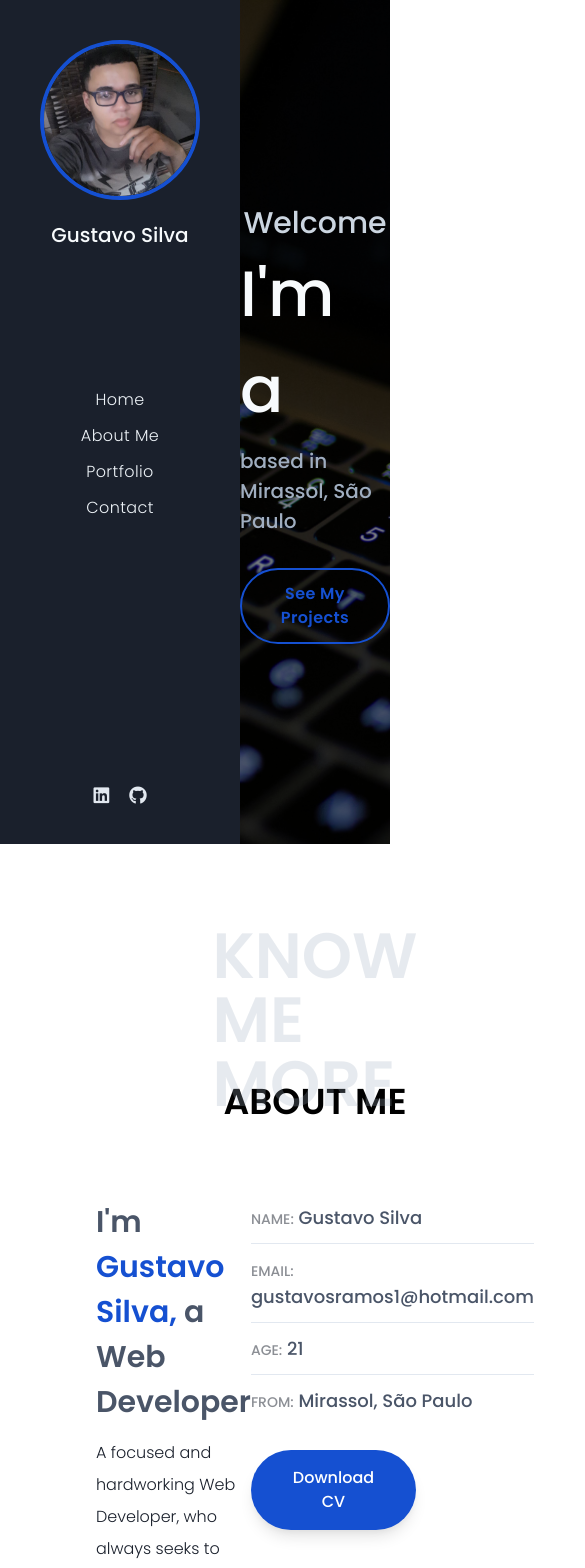
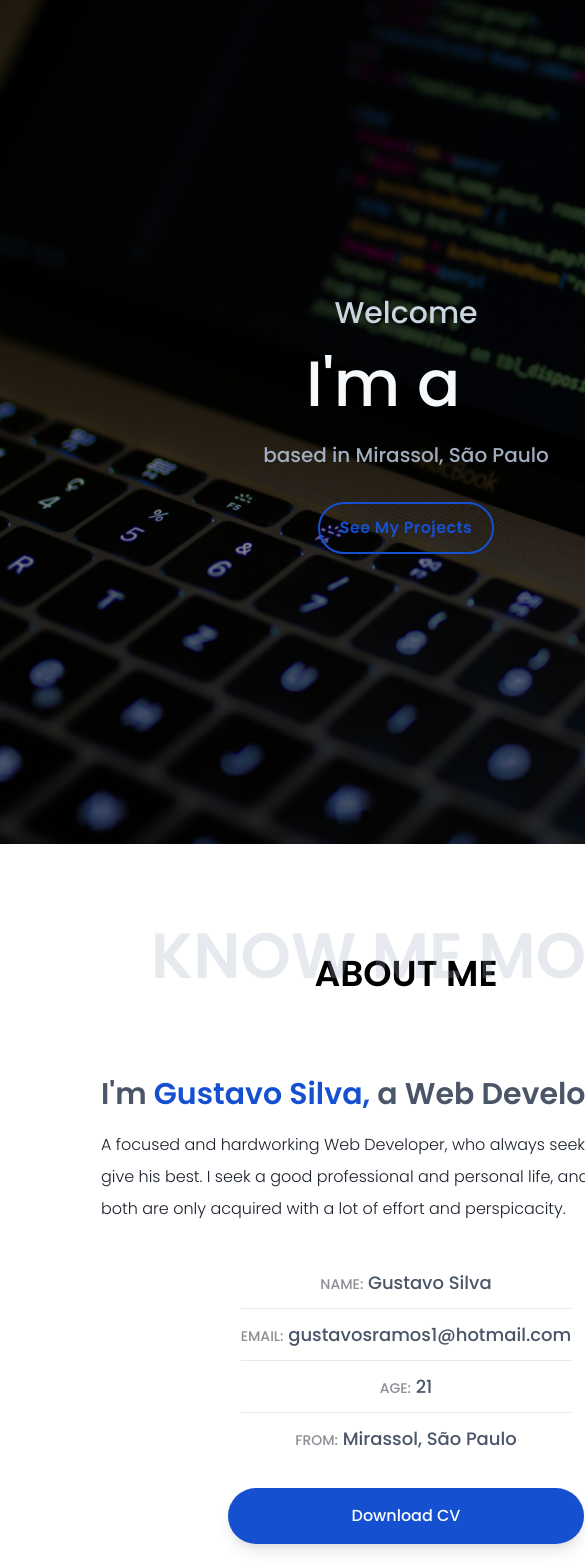
Before and after one commit to GustavoSilvaRamos/portfolio, a Next.js app: page / in a window 390 px wide. Shown: the top 1568 px of the page, 585 px wide, since content can reach past the window. Built offline with nearby package versions, Linux system fonts and the light colour scheme.

Commit message:
Added mobile responsive

```diff
--- a/src/components/AboutMe.tsx
+++ b/src/components/AboutMe.tsx
@@ -8,8 +8,8 @@ export default function AboutMe() {
           </h3>
           <h4 className="-mt-8 text-4xl font-semibold ">ABOUT ME</h4>
         </div>
-        <div className="flex items-start justify-between pt-20 ">
-          <div className="flex flex-col w-8/12">
+        <div className="flex flex-col items-center pt-20 md:justify-between md:items-start md:flex-row md:space-x-3">
+          <div className="flex flex-col w-10/12 pb-10 md:w-8/12">
             <h2 className="pb-3 text-3xl font-semibold text-gray-700">
               I'm <span className="text-primary-600">Gustavo Silva,</span> a Web
               Developer
@@ -21,8 +21,8 @@ export default function AboutMe() {
               effort and perspicacity.
             </p>
           </div>
-          <div className="flex flex-col">
-            <ul className="flex flex-col items-start justify-start mt-1 space-y-3">
+          <div className="flex flex-col items-center w-10/12 text-center md:items-start md:text-left md:w-1/3">
+            <ul className="flex flex-col items-start justify-start mt-1 space-y-3 ">
               <li className="w-full pb-3 text-lg text-gray-700 border-b">
                 <span className="text-sm text-gray-900 opacity-50">NAME:</span>{' '}
                 Gustavo Silva
@@ -35,7 +35,7 @@ export default function AboutMe() {
                 <span className="text-sm text-gray-900 opacity-50">AGE:</span>{' '}
                 21
               </li>
-              <li className="pb-3 text-lg text-gray-700 ">
+              <li className="w-full pb-3 text-lg text-gray-700 ">
                 <span className="text-sm text-gray-900 opacity-50">FROM:</span>{' '}
                 Mirassol, São Paulo
               </li>
--- a/src/components/Contact.tsx
+++ b/src/components/Contact.tsx
@@ -29,9 +29,9 @@ export default function Contact() {
           <h4 className="-mt-8 text-4xl font-semibold ">CONTACT</h4>
         </div>
 
-        <div className="flex items-start justify-between pt-20 space-x-10">
-          <div className="flex flex-col w-8/12">
-            <h2 className="pb-5 text-2xl font-semibold text-primary-700 ">
+        <div className="flex flex-col-reverse items-center justify-between pt-20 md:items-start md:space-x-10 md:flex-row">
+          <div className="flex flex-col w-full pt-10 md:pt-0 md:w-8/12">
+            <h2 className="pb-5 text-2xl font-semibold text-center md:text-left text-primary-700 ">
               Send me a message
             </h2>
             <form onSubmit={onSubmit}>
@@ -67,7 +67,7 @@ export default function Contact() {
               </div>
             </form>
           </div>
-          <div className="w-4/12">
+          <div className="w-10/12 text-center md:text-left md:w-4/12">
             <h2 className="mb-3 text-2xl font-semibold text-primary-700">
               Contact Info
             </h2>
--- a/src/components/Portfolio.tsx
+++ b/src/components/Portfolio.tsx
@@ -8,11 +8,11 @@ export default function Portfolio() {
           </h3>
           <h4 className="-mt-8 text-4xl font-semibold ">PORTFOLIO</h4>
         </div>
-        <div className="container grid grid-flow-row grid-cols-2 gap-8 pt-10 ">
+        <div className="container grid grid-flow-row grid-cols-1 gap-8 pt-10 md:grid-cols-2 ">
           <div className="transition duration-500 ease-in-out border-4 border-transparent rounded-sm opacity-75 hover:opacity-100 hover:border-primary-600">
             <a href="https://architecture-five.vercel.app/">
               <img
-                className="w-full h-64 "
+                className="w-full h-64"
                 src="HeroArc.jpg"
                 alt="Arquitetura"
               />
@@ -21,7 +21,7 @@ export default function Portfolio() {
           <div className="transition duration-500 ease-in-out border-4 border-transparent rounded-sm opacity-75 hover:opacity-100 hover:border-primary-600">
             <a href="https://maridodealuguel.vercel.app/">
               <img
-                className="w-full h-64"
+                className="w-full h-64 "
                 src="HeroMDE.jpg"
                 alt="Marido de Alugel"
               />
--- a/src/components/Sidebar.tsx
+++ b/src/components/Sidebar.tsx
@@ -1,6 +1,9 @@
 export default function Sidebar() {
   return (
-    <div className="fixed z-20 flex flex-col h-screen bg-gray-900 sidebar">
+    <div
+      id="bar"
+      className="fixed z-20 flex flex-col h-screen bg-gray-900 sidebar"
+    >
       <div className="flex flex-col items-center justify-between h-screen ">
         <div className="flex flex-col items-center justify-center">
           <img
--- a/src/pages/index.tsx
+++ b/src/pages/index.tsx
@@ -1,4 +1,11 @@
-import { Hero, Portfolio, Footer, Sidebar, AboutMe, Contact } from '../components'
+import {
+  Hero,
+  Portfolio,
+  Footer,
+  Sidebar,
+  AboutMe,
+  Contact,
+} from '../components'
 import Head from 'next/head'
 import React from 'react'
 
@@ -9,7 +16,9 @@ export default function Index() {
         <title>Gustavo Silva</title>
       </Head>
       <div>
-        <Sidebar />
+        <div className="bar">
+          <Sidebar />
+        </div>
         <div className="min-h-screen page-container">
           <Hero />
           <AboutMe />
--- a/src/styles/main.css
+++ b/src/styles/main.css
@@ -29,3 +29,14 @@
 .fab {
   display: flex !important;
 }
+
+/* Responsive */
+@media screen and (max-width: 768px) {
+  .page-container {
+    padding-left: 0;
+    width: 812px;
+  }
+  .bar {
+    display: none;
+  }
+}
```
